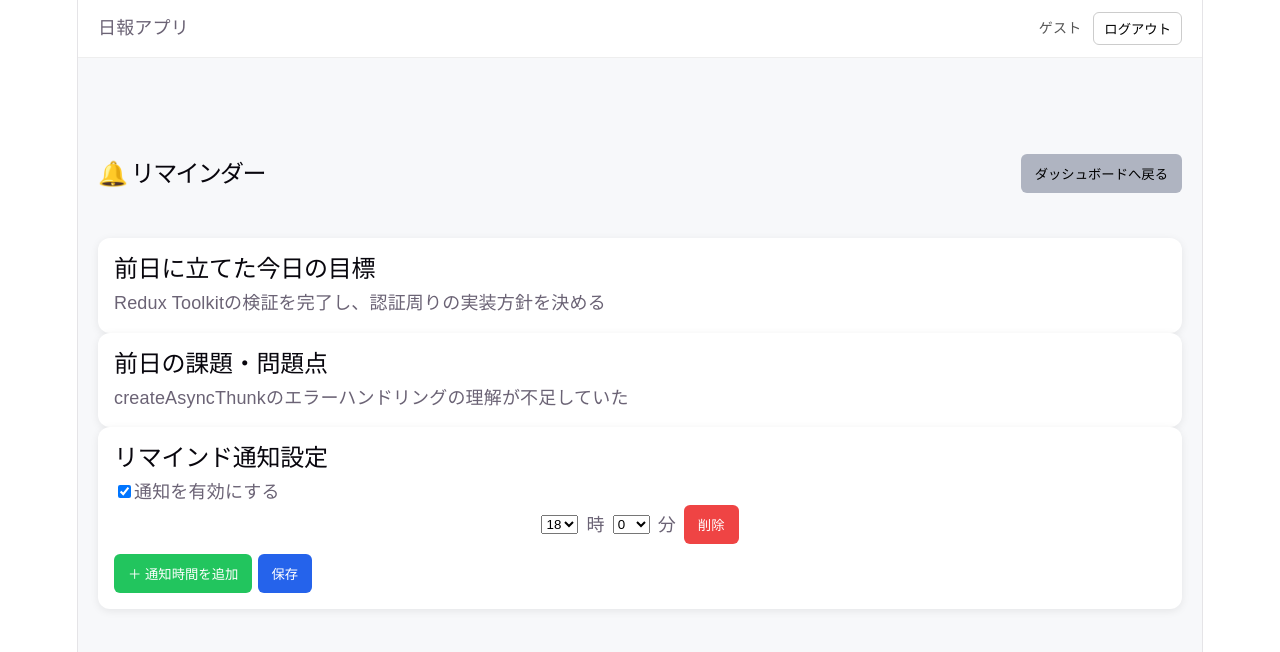
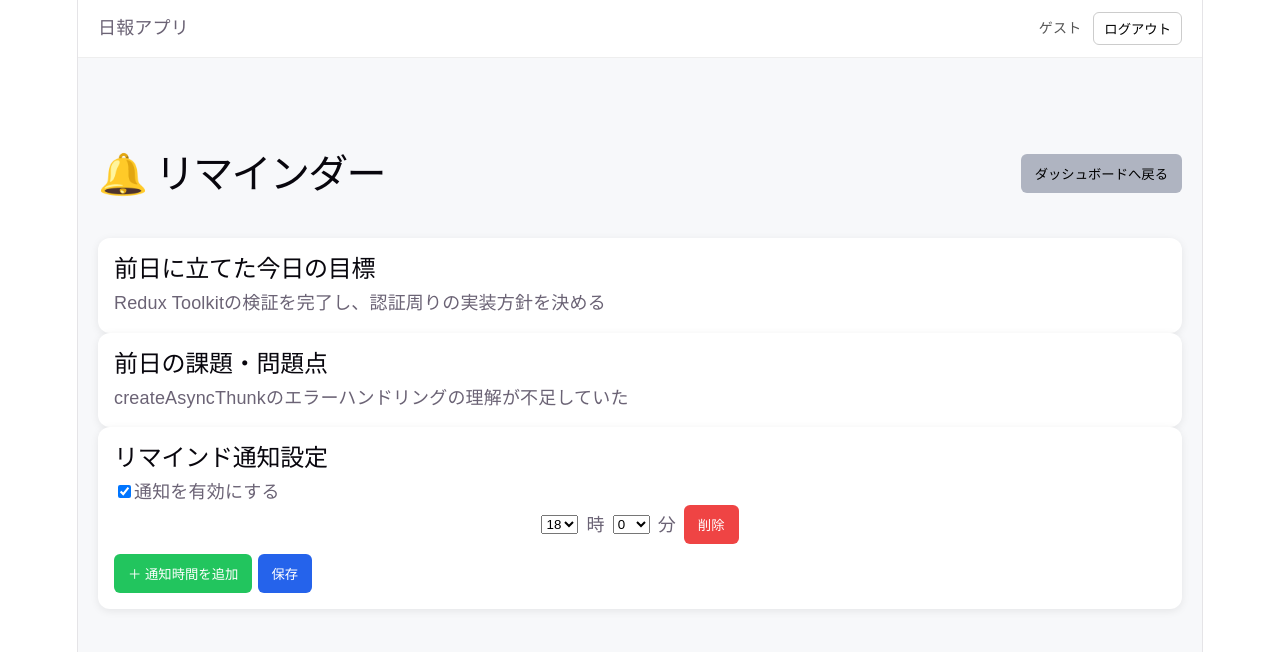
Before and after one commit to tokoMatsubara/Nippo_group7, a React app in the folder frontend/: page /remind in a window 1280 px wide. Shown: the top 652 px of the page. Built offline with nearby package versions, Linux system fonts and the light colour scheme; the HTML template or start-up script is replaced by a standard one.

Commit message:
titleのサイズを大きくした

```diff
--- a/frontend/src/styles/common.css
+++ b/frontend/src/styles/common.css
@@ -96,6 +96,6 @@
 }
 
 .title {
-    font-size: 24px;
+    font-size: 40px;
     font-weight: bold;
 }
```
